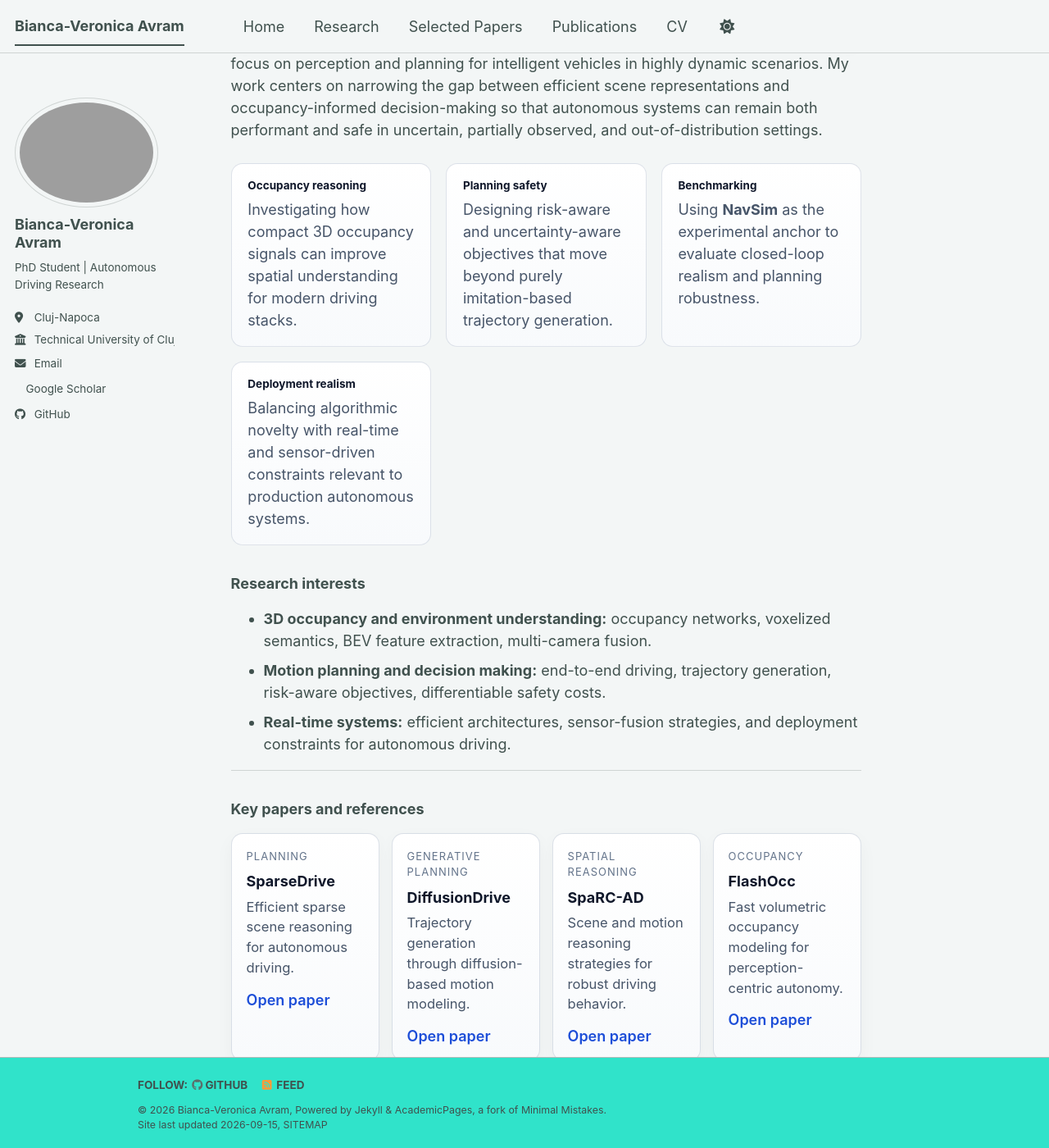
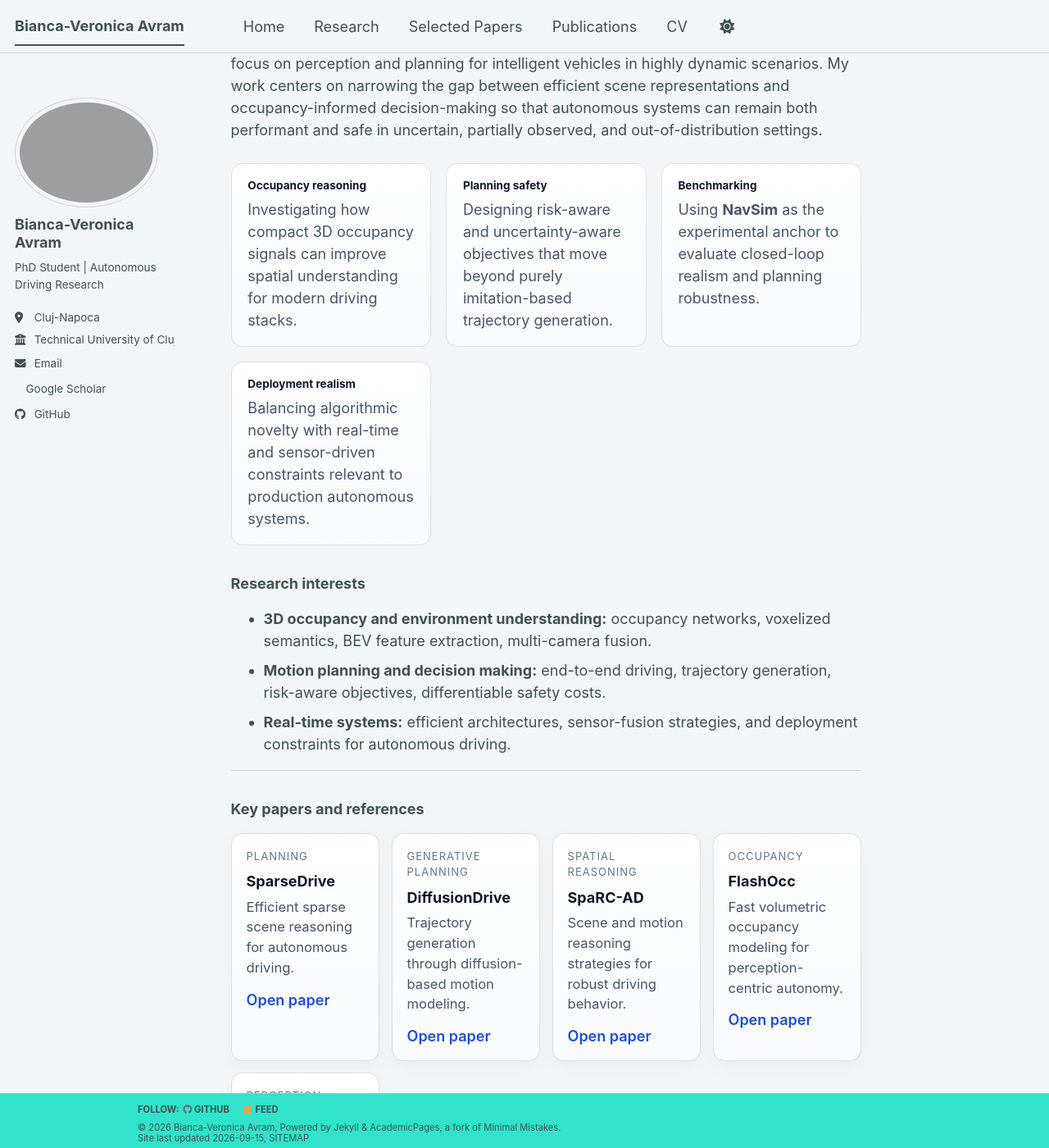
Before and after one commit to biavr/biavr.github.io, a Jekyll site: the page built from _pages/about.md, in a window 1280 px wide and 1400 px high, scrolled down 529 px. Shown: the whole window at 82% size. Built offline with Jekyll 4.4.1, drawn with Linux system fonts in a browser that asks for light colours; a style sheet for code colours, icons or effects is not loaded.

Commit message:
hopefully adjust footer

```diff
--- a/_sass/layout/_footer.scss
+++ b/_sass/layout/_footer.scss
@@ -10,12 +10,13 @@
   float: left;
   margin-left: 0;
   margin-right: 0;
-  margin-top: 3em;
+  margin-top: 1.5em;
   width: 100%;
   clear: both;
 
   /* keep footer in normal document flow so custom widgets do not overlap content */
   height: auto;
+  min-height: 38px;
 
   /* keep the footer on the bottom of the page */
   position: fixed;
@@ -31,9 +32,9 @@
     @include clearfix;
     margin-left: auto;
     margin-right: auto;
-    margin-top: 1em;
+    margin-top: 0.2em;
     max-width: 980px;
-    padding: 0 1em 1em;
+    padding: 0 1em 0.2em;
 
     @include breakpoint($x-large) {
       max-width: 980px;
@@ -67,7 +68,8 @@
 
 .page__footer-copyright {
   font-family: $global-font-family;
-  font-size: $type-size-7;
+  font-size: 0.62rem;
+  line-height: 1.25;
   max-width: 980px;
   margin: 0 auto;
 }
@@ -84,10 +86,10 @@
 
   li {
     display: inline-block;
-    padding-top: 5px;
-    padding-bottom: 5px;
+    padding-top: 1px;
+    padding-bottom: 1px;
     font-family: $sans-serif-narrow;
-    font-size: $type-size-6;
+    font-size: 0.62rem;
     text-transform: uppercase;
   }
 
```
